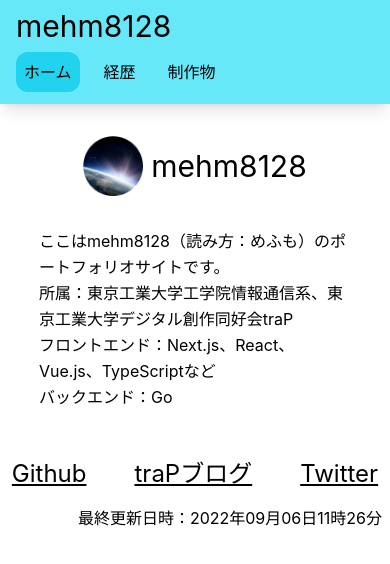
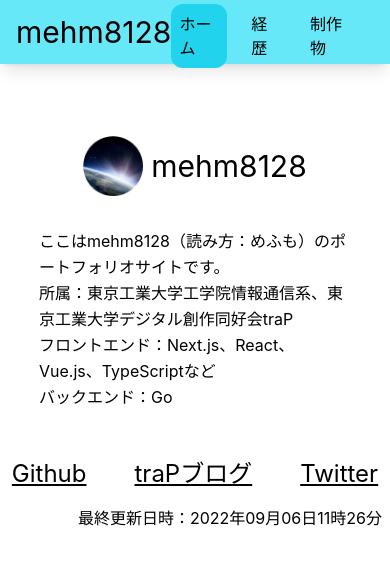
Before and after one commit to mehm8128/mehm8128-portfolio, a Next.js app: page / in a window 390 px wide. Shown: the top 564 px of the page. Built offline with nearby package versions, Linux system fonts and the light colour scheme.

Commit message:
fix header

```diff
--- a/next.config.js
+++ b/next.config.js
@@ -1,11 +1,8 @@
 /** @type {import('next').NextConfig} */
-const WindiCSSWebpackPlugin = require("windicss-webpack-plugin") //eslint-disable-line
-const nextConfig = {
-	reactStrictMode: true,
-}
+const WindiCSSWebpackPlugin = require('windicss-webpack-plugin') //eslint-disable-line
 
 module.exports = {
-	nextConfig,
+	reactStrictMode: true,
 	webpack(config) {
 		config.plugins.push(new WindiCSSWebpackPlugin())
 		return config
--- a/src/components/Header.tsx
+++ b/src/components/Header.tsx
@@ -6,7 +6,7 @@
 	const router = useRouter()
 
 	return (
-		<header className='h-26 z-2 fixed w-full items-center justify-between bg-cyan-300 py-2 px-4 shadow-lg md:flex md:h-16'>
+		<header className='z-2 fixed flex h-16 w-full items-center justify-between bg-cyan-300 py-2 px-4 shadow-lg'>
 			<h1 className='text-3xl'>
 				<Link href='/'>mehm8128</Link>
 			</h1>
```
